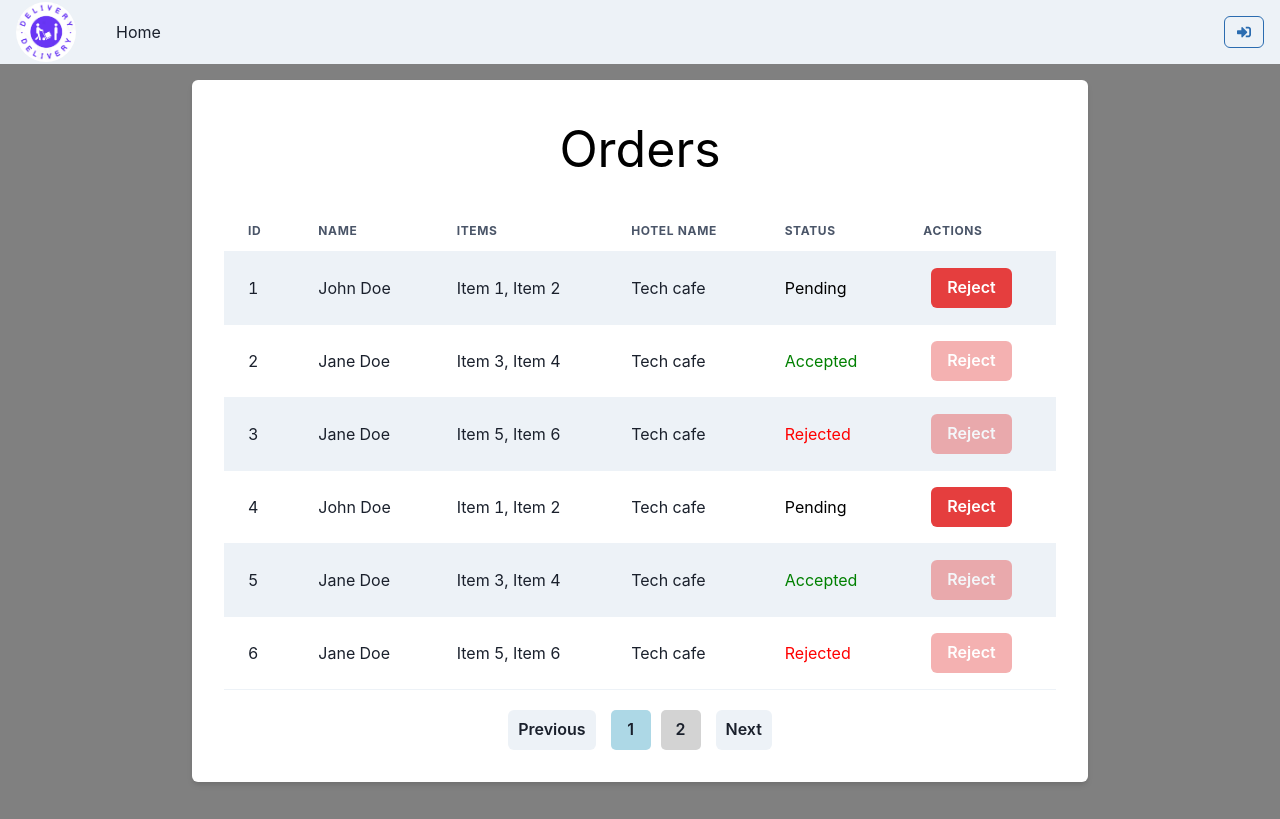
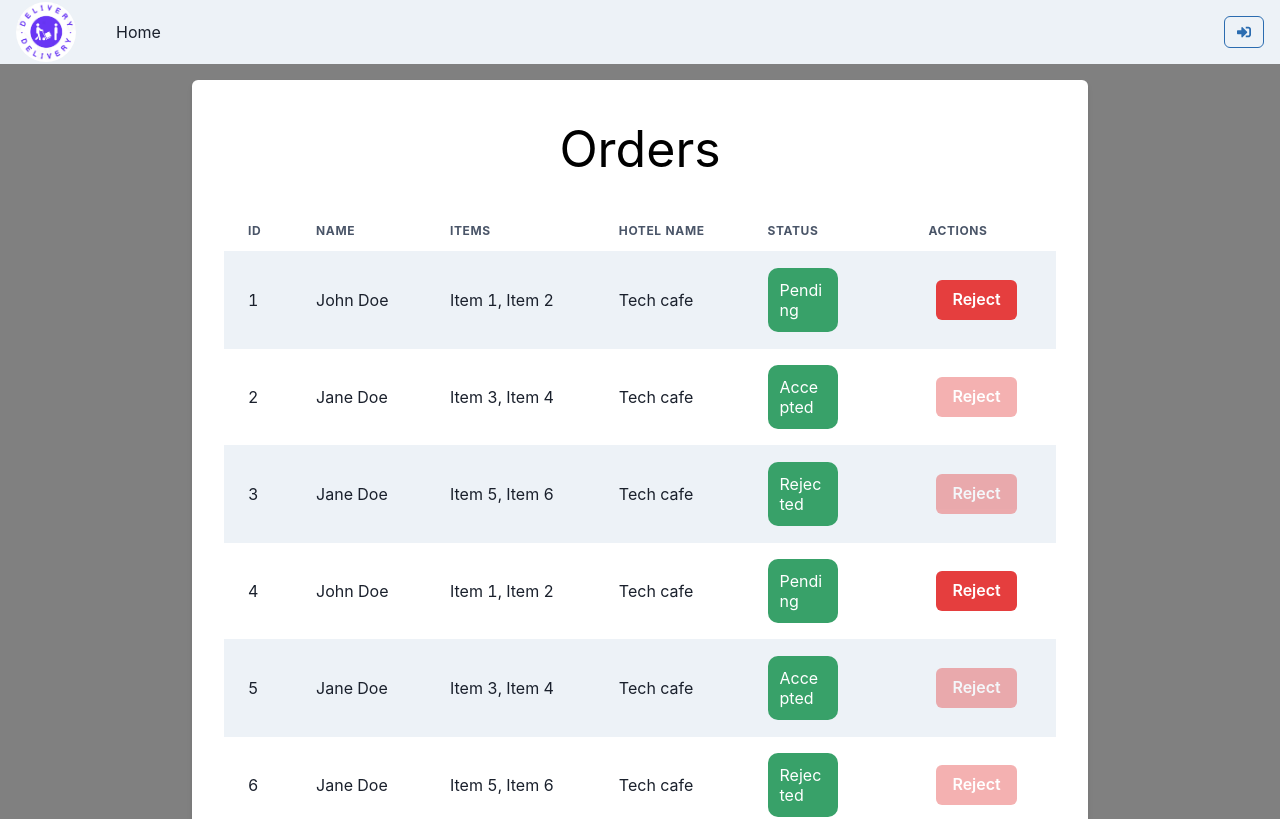
Before and after one commit to sushantyerawar1/Food_Delivery_App_Frontend, a React (Create React App) app: page /userorders in a window 1280 px wide. Shown: the top 819 px of the page. Built offline with nearby package versions, Linux system fonts and the light colour scheme.

Commit message:
color change

```diff
--- a/src/pages/UserOrders/userorders.jsx
+++ b/src/pages/UserOrders/userorders.jsx
@@ -86,7 +86,8 @@ const UserOrders = () => {
                                         <Td>{order.name}</Td>
                                         <Td>{order.items.join(', ')}</Td>
                                         <Td >{order.hotelName}</Td>
-                                        <Td color={order.status == "Accepted" ? 'green' : (order.status == "Rejected") ? 'red' : "black"}>{order.status}</Td>
+                                        {/* <Td color={order.status == "Accepted" ? 'green' : (order.status == "Rejected") ? 'red' : "black"}>{order.status}</Td> */}
+                                        <Td color="red"><Box border={"1px solid pale"} borderRadius={"10px"} w={"62%"} p={3} color="white" bg="green.500">{order.status}</Box></Td>
                                         <Td>
                                             <Flex justify={"space-between"}>
                                                 <Button ml={2} colorScheme="red" onClick={() => handleReject(order.id)} isDisabled={(order.status == "Rejected") || (order.status == "Accepted") ? true : false}>
```
